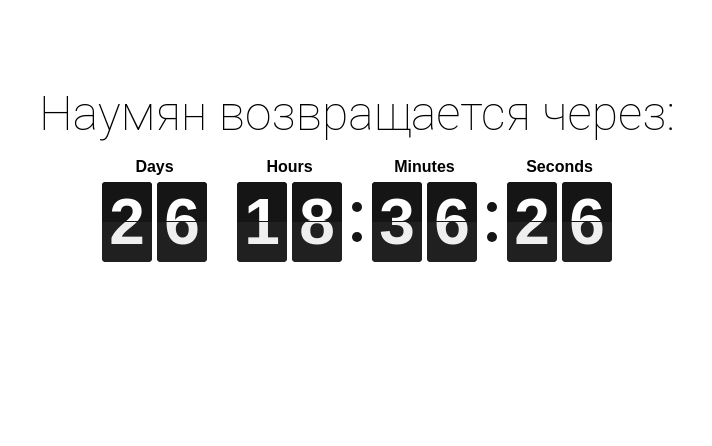
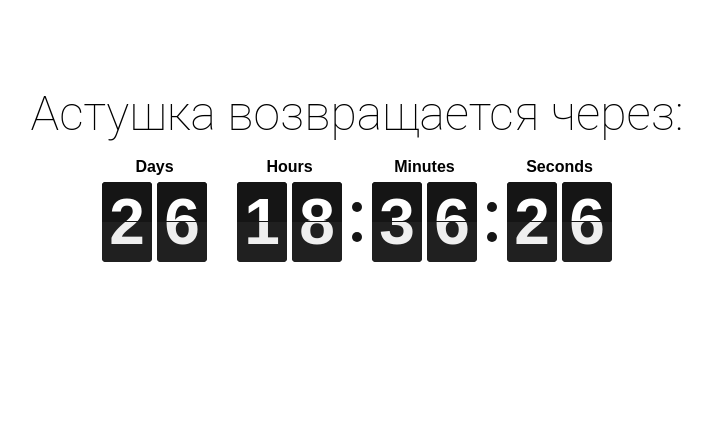
Before and after one commit to tigranftp/comebackOfAsta, a website built with Parcel: page index.html in a window 1280 px wide. Shown: the part 146-592 px from the top of the page, without its empty margins (283-995 px from the left). Built offline with nearby package versions, Linux system fonts and the light colour scheme.

Commit message:
added random names of asta

```diff
--- a/index.html
+++ b/index.html
@@ -9,7 +9,7 @@
 </head>
 <body>
 <div class="example">
-  <h1>Наумян возвращается через:</h1>
+  <h1><span id="nameOfAsta">Наумян</span> возвращается через:</h1>
   <div id="flipdown" class="flipdown"></div>
 
 </div>
--- a/src/main.js
+++ b/src/main.js
@@ -1,9 +1,15 @@
+
+let namesOfAsta = [
+    "Астанда", "Аста", "Наумова", "Наумян", "Анна Асти", "Абхазка", "Аԥсуа", "Гудаутка", "Асточка", "Астушка"
+]
+
 document.addEventListener('DOMContentLoaded', () => {
 
     // Unix timestamp (in seconds) to count down to
-    var dayOfComeback = (new Date("2024-02-02T03:27:00+0000").getTime() / 1000);
+    let date = new Date("2024-02-02T03:27:00+0000");
+    let timeToComeback = date.getTime() / 1000
     // Set up FlipDown
-   new FlipDown(dayOfComeback)
+   new FlipDown(timeToComeback)
 
         // Start the countdown
         .start()
@@ -13,7 +19,13 @@ document.addEventListener('DOMContentLoaded', () => {
             console.log('The countdown has ended!');
         });
 
+    const nameOfAsta = document.getElementById("nameOfAsta");
+    nameOfAsta.textContent = namesOfAsta[Math.floor(Math.random() * namesOfAsta.length)]
 });
+
+
+
+
 
 
 /**
```
Also changed, not shown: docs/index.html (+1 -1 lines), dist/index.html, 3 other files.
